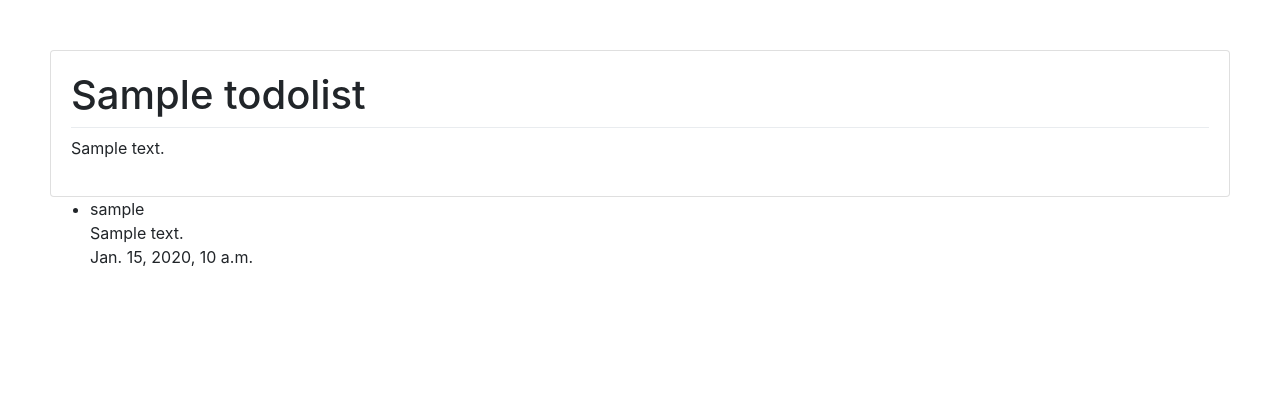
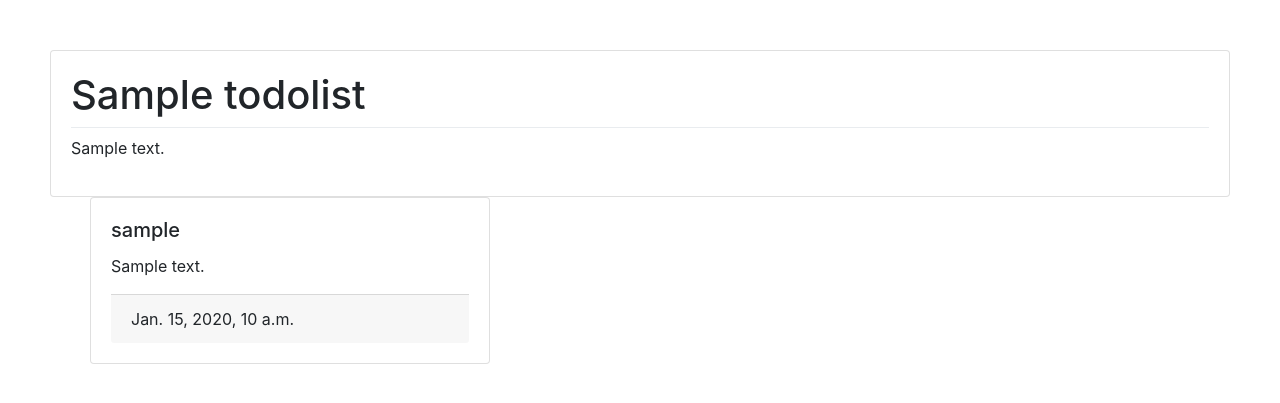
Before and after one commit to aaroosh-07/django-blog, a Django app: page /post/1/ in a window 1280 px wide. Shown: the part 70-473 px from the top of the page. Run offline with Django 3.2, Linux system fonts and the light colour scheme; tables that the repository leaves empty hold one stand-in row (values such as "Sample post"); some libraries are stand-ins or nearby versions.

Commit message:
view2 card

```diff
--- a/main/templates/main/view2.html
+++ b/main/templates/main/view2.html
@@ -14,9 +14,13 @@
 </div>
     <ul>
     {%for item in ls.item_set.all%}
-        <li>{{item.name}}</li>
-        <div>{{item.text}}</div>
-        <div>{{item.date_posted}}</div>
+    <div class="card" style="width:400px">
+        <div class="card-body">
+          <h5 class="card-title">{{item.name}}</h5>
+          <p class="card-text">{{item.text}}</p>
+          <div class="card-footer">{{item.date_posted}}</div>
+        </div>
+      </div>
     {%endfor%}
     </ul>
     {% if user.is_authenticated %}
```
